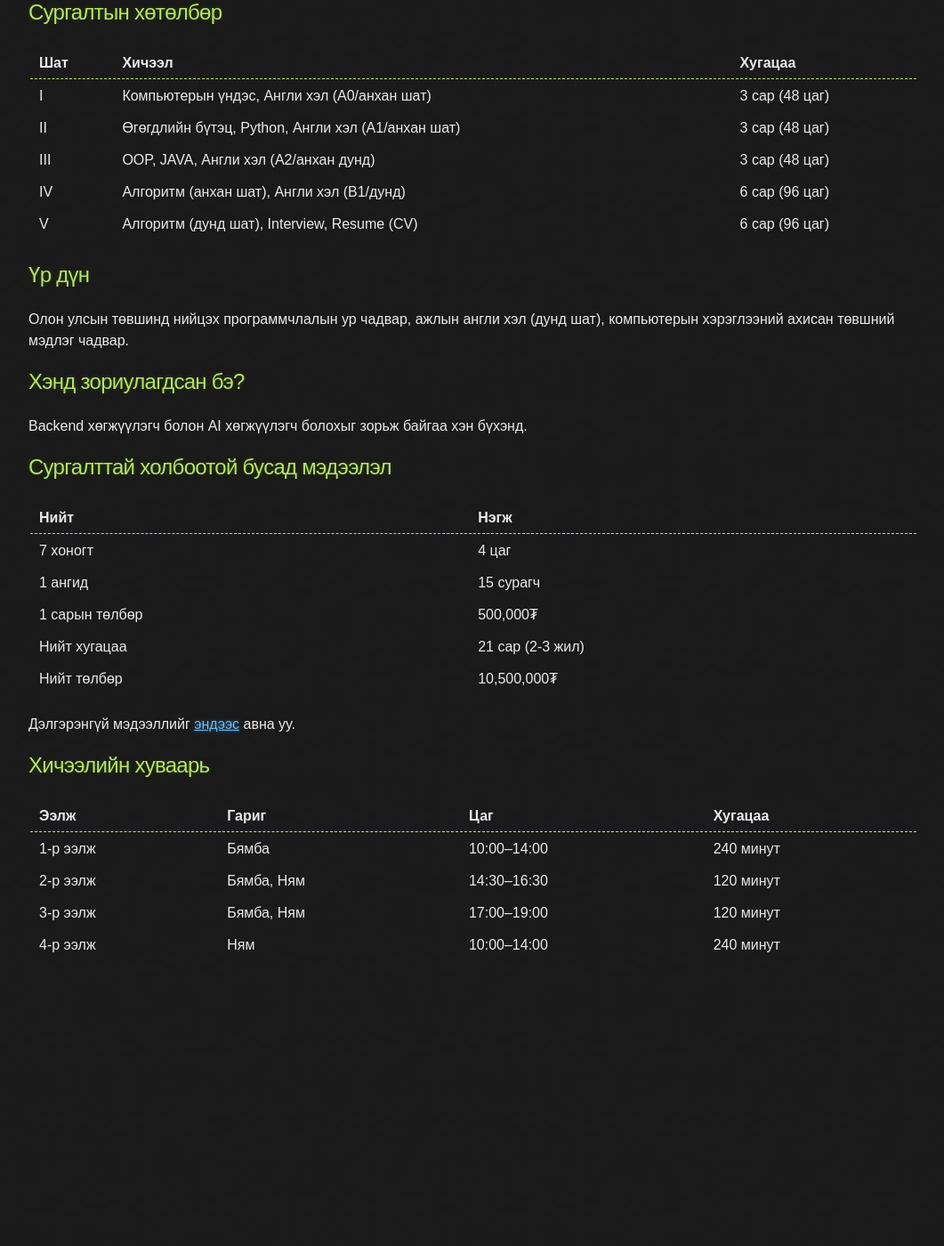
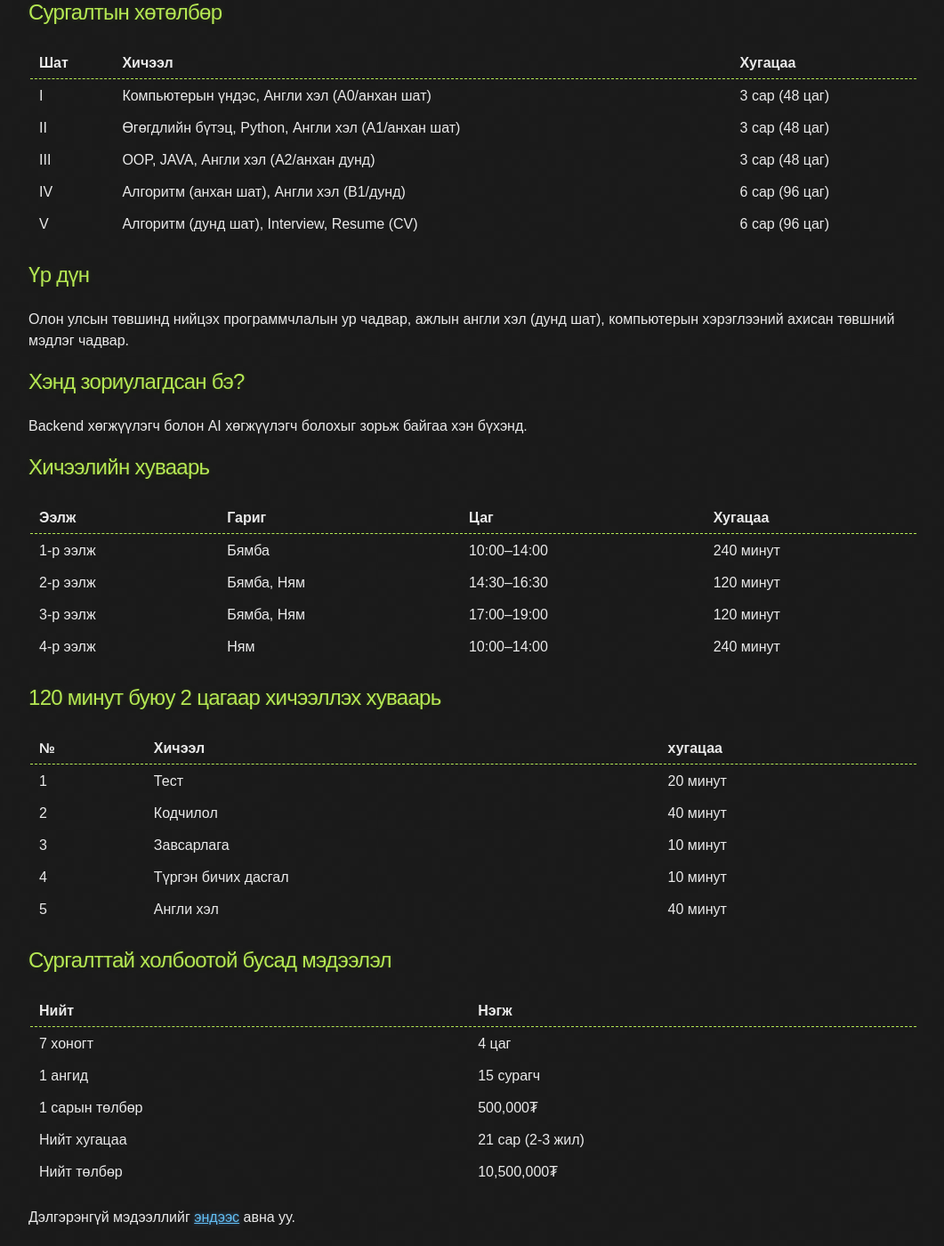
Before and after one commit to ganaatulgaa/corecode, a Jekyll site: the page built from index.md, in a window 1280 px wide and 1400 px high, scrolled down 664 px. Shown: the whole window at 89% size, without its empty margins (108-1169 px from the left). Built offline with Jekyll 4.4.1, drawn with Linux system fonts in a browser that asks for light colours; before the commit the page ends 1765 px from its top, so only the background shows below that.

Commit message:
Update index.md

```diff
--- a/index.md
+++ b/index.md
@@ -42,6 +42,29 @@ layout: default
 
 Backend хөгжүүлэгч болон AI хөгжүүлэгч болохыг зорьж байгаа хэн бүхэнд.
 
+## Хичээлийн хуваарь
+
+|----------+------------+--------------+-----------|
+| Ээлж     | Гариг      |          Цаг | Хугацаа   |
+|----------+------------+--------------+-----------|
+| 1-р ээлж | Бямба      | 10:00--14:00 | 240 минут |
+| 2-р ээлж | Бямба, Ням | 14:30--16:30 | 120 минут |
+| 3-р ээлж | Бямба, Ням | 17:00--19:00 | 120 минут |
+| 4-р ээлж | Ням        | 10:00--14:00 | 240 минут |
+|----------+------------+--------------+-----------|
+
+## 120 минут буюу 2 цагаар хичээллэх хуваарь
+
+|---+---------------------+----------|
+| № | Хичээл              | хугацаа  |
+|---+---------------------+----------|
+| 1 | Тест                | 20 минут |
+| 2 | Кодчилол            | 40 минут |
+| 3 | Завсарлага          | 10 минут |
+| 4 | Түргэн бичих дасгал | 10 минут |
+| 5 | Англи хэл           | 40 минут |
+|---+---------------------+----------|
+
 ## Сургалттай холбоотой бусад мэдээлэл
 
 |----------------+------------------|
```
Also changed, not shown: other parts of index.md (+0 -11 lines).
